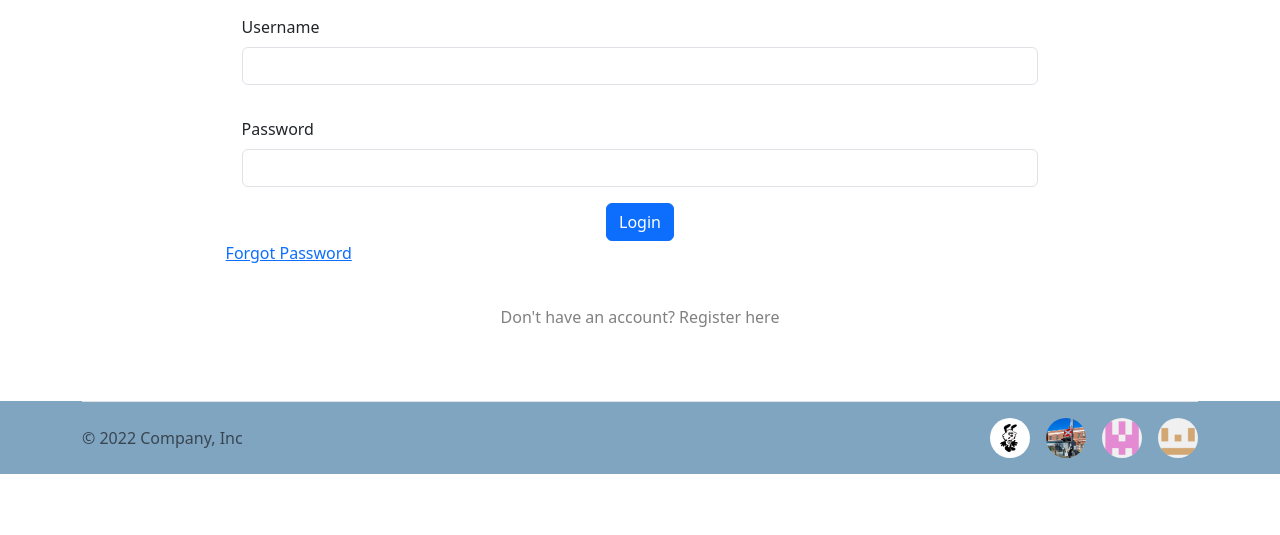
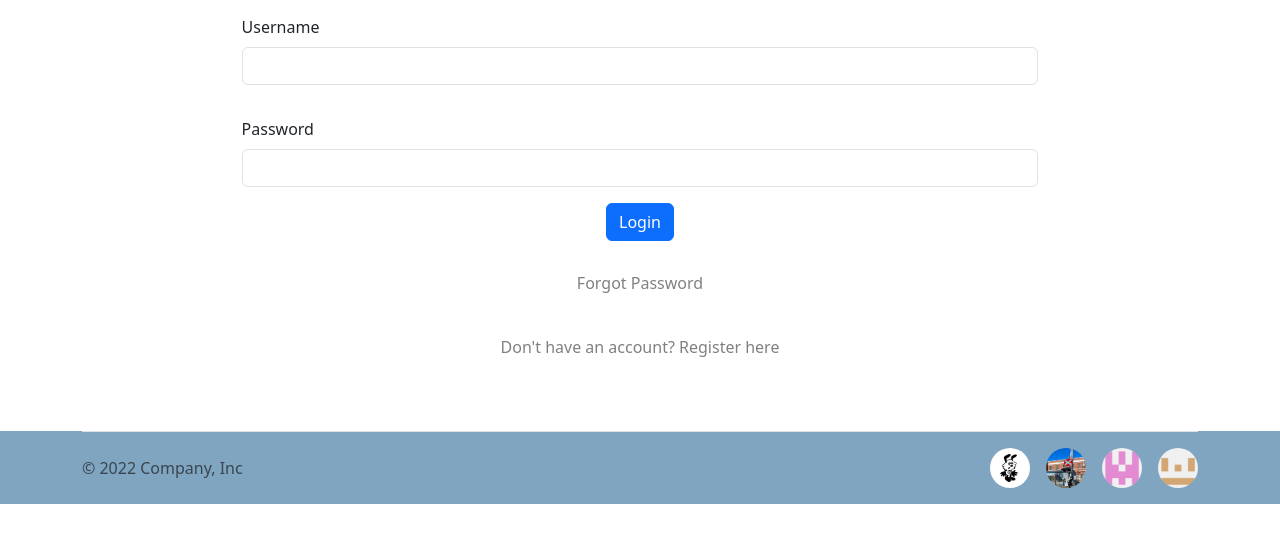
Before and after one commit to realroyxu/CITS3403-MurderMystery, a Flask app: page /login in a window 1280 px wide. Shown: the part 140-675 px from the top of the page. Run offline with Flask 3, Linux system fonts and the light colour scheme.

Commit message:
error and login style css

```diff
--- a/app/static/login_style.css
+++ b/app/static/login_style.css
@@ -11,6 +11,18 @@ form {
 .button{
     display : flex;
     justify-content : center;
+}
+
+.change_password{
+    display : flex;
+    justify-content : center;
+    align-items : center;
+    padding-top : 30px;
+}
+
+.change{
+    text-decoration : none;
+    color : gray;
 }
 
 .register{
```
Also changed, not shown: app/static/error/error_style.css (added, +27 -0 lines).
